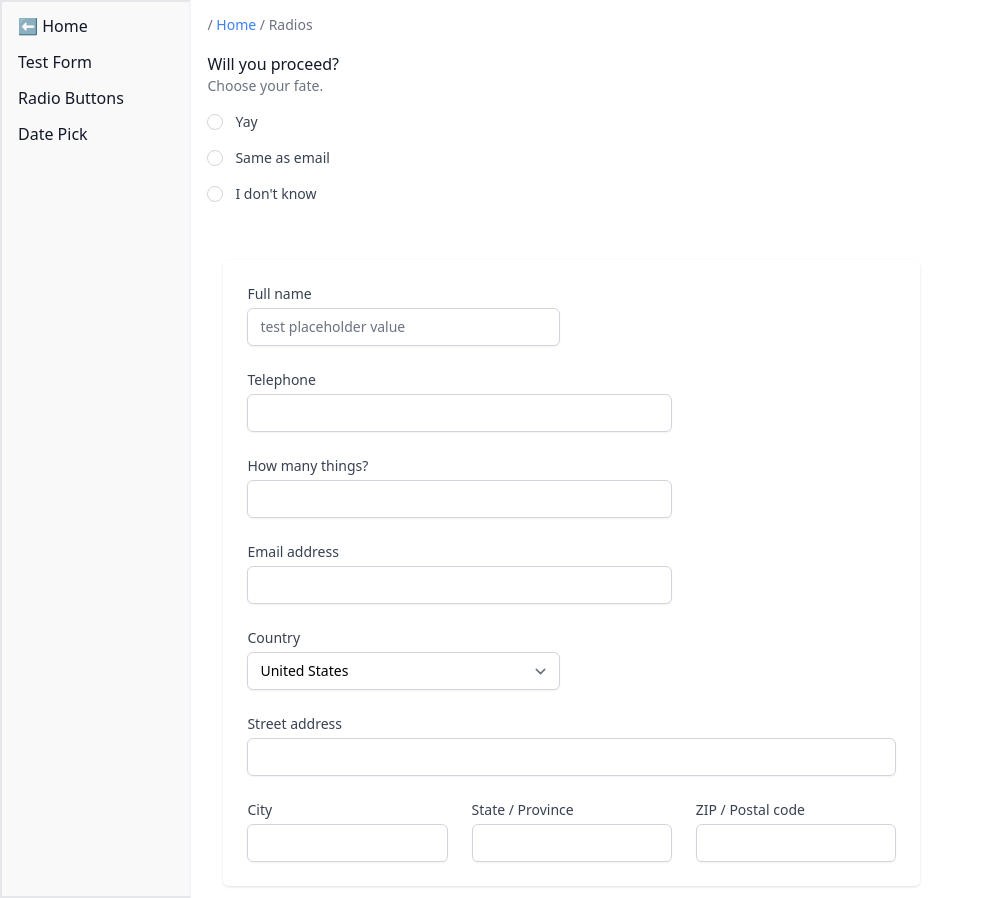
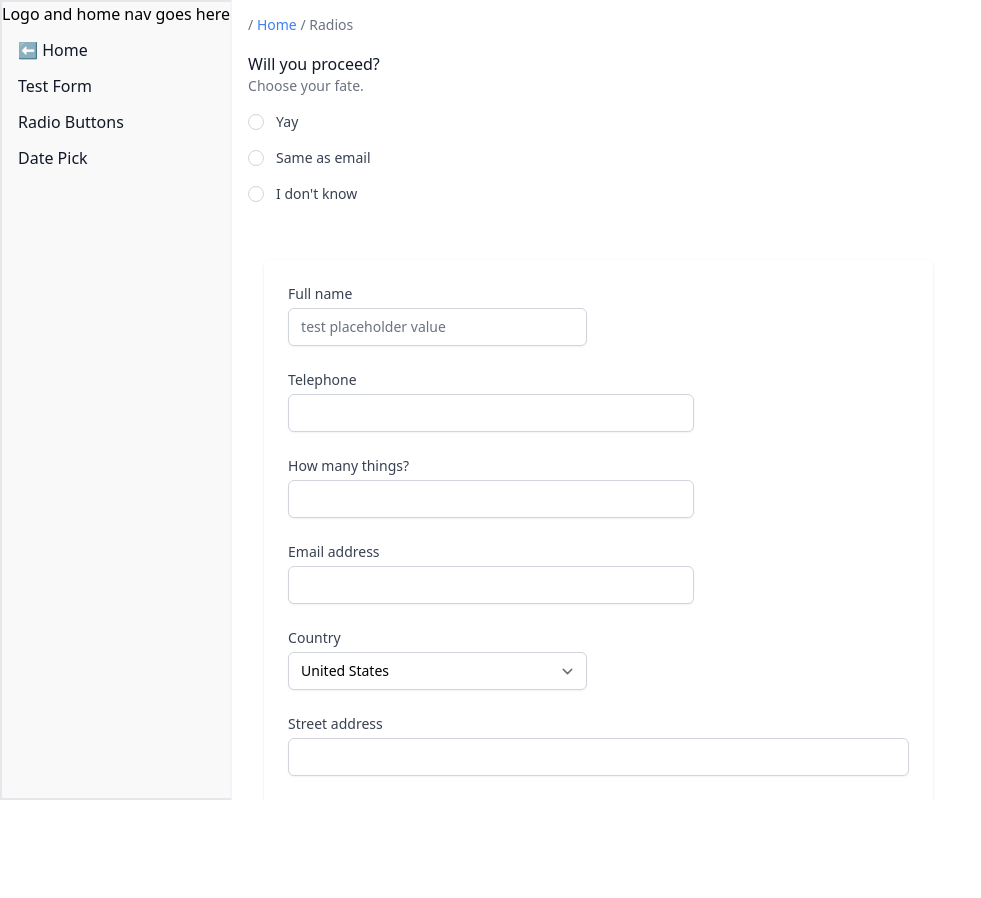
Before and after one commit to tayv/Project-Bubblegum, a Next.js app: page /forms/radios in a window 1280 px wide. Shown: the whole page, without its empty margins (0-981 px from the left). After the commit the page ends 800 px from the top, so only its background shows below. Built offline with nearby package versions, Linux system fonts and the light colour scheme.

Commit message:
Fixed CSS styling so sidebar now scrolls

```diff
--- a/components/layout/LayoutContainerSide.tsx
+++ b/components/layout/LayoutContainerSide.tsx
@@ -5,9 +5,11 @@ import SideNav from '@components/layout/SideNav'
 const LayoutContainerSide = ({children}: any) => {
 
   return (
-    <div className="min-h-screen flex flex-initial flex-row">
-     <SideNav />
-     <div className="py-3">{children}</div>
+    <div className="flex flex-col h-screen">
+      <div className="flex flex-1 overflow-hidden">
+        <SideNav />
+        <div className="block py-3 overflow-y-scroll">{children}</div>
+     </div>
     </div>
   )
 }
--- a/components/layout/SideNav.tsx
+++ b/components/layout/SideNav.tsx
@@ -34,8 +34,9 @@ const SideNav: FC<SideNavProps> = ({
 
   return (
     <>
-      <aside className="min-h-screen w-1/6 min-w-fit mr-4 border-2 border-r-slate-100 bg-gray-100/50" aria-label="Sidebar">
-        <div className="overflow-y-auto py-2 px-1">
+      <nav className="flex flex-col w-1/6 min-w-fit mr-4 border-2 border-r-slate-100 bg-gray-100/50" aria-label="Sidebar">
+        <div>Logo and home nav goes here</div>
+        <div className="flex overflow-scroll py-2 px-1">
             <ul className="space-y-1">
               <li>
                 <a href="/" className="flex items-center p-1 text-base font-normal text-gray-900 rounded-lg hover:bg-gray-300">
@@ -59,7 +60,7 @@ const SideNav: FC<SideNavProps> = ({
               </li>
             </ul>
         </div>
-      </aside>
+      </nav>
     </>
   )
 }
```
